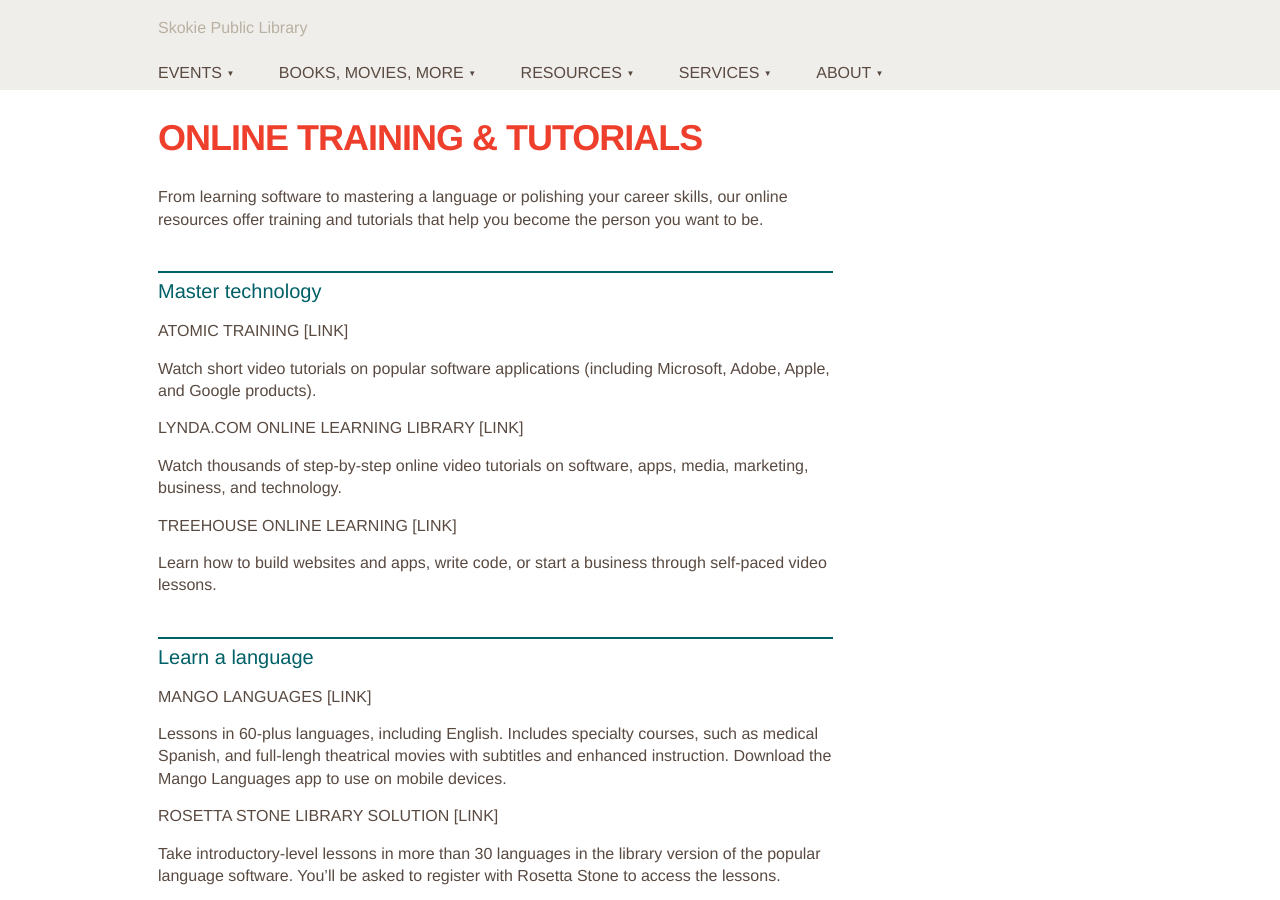
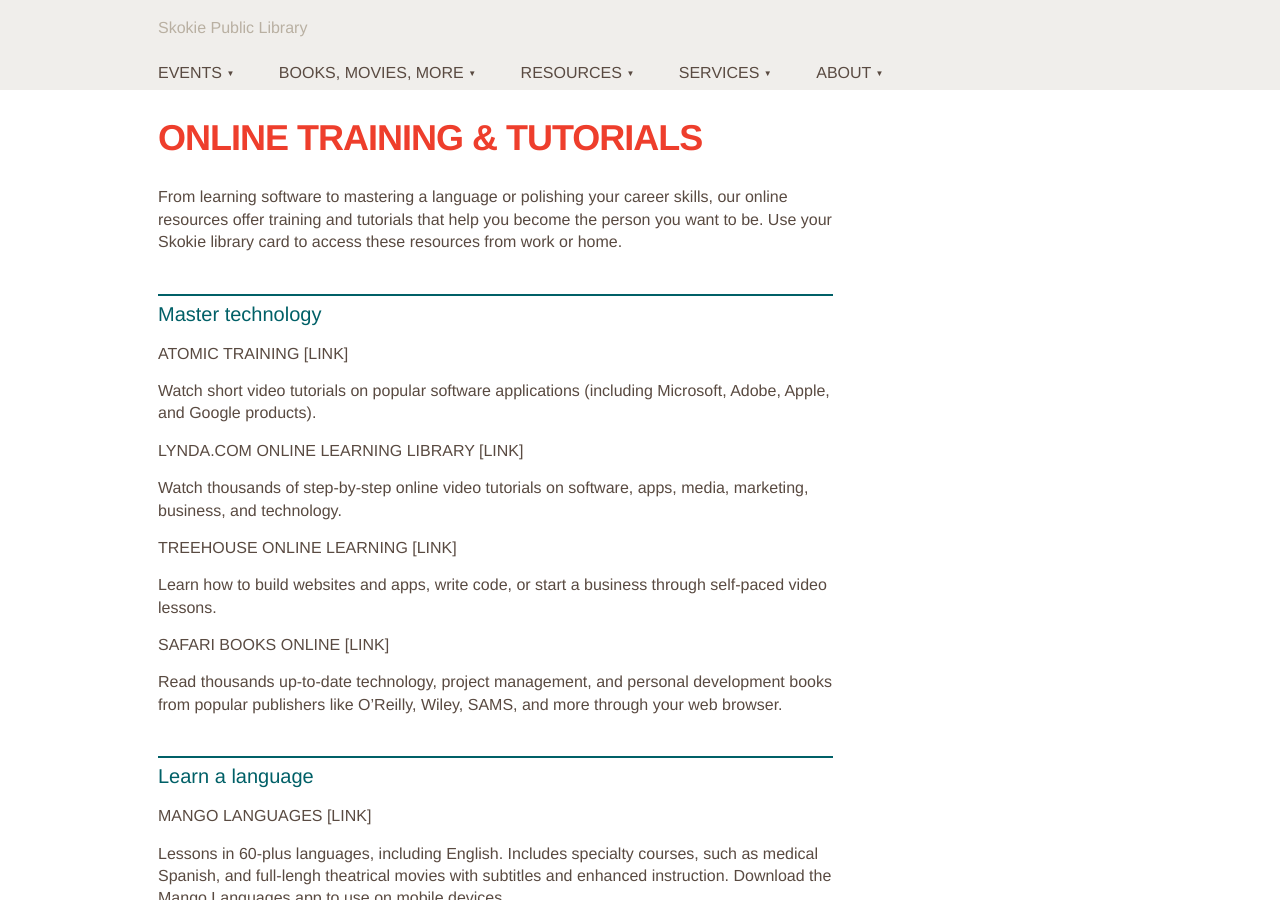
Before and after one commit to skokielibrary/spl-content, a Jekyll site: the page built from _content/bruce/resources--online-training-tutorials.markdown, in a window 1280 px wide and 900 px high. Built offline with Jekyll 4.4.1, drawn with Linux system fonts in a browser that asks for light colours.

Commit message:
Updated resources--online-training-tutorials.markdown

```diff
--- a/_content/bruce/resources--online-training-tutorials.markdown
+++ b/_content/bruce/resources--online-training-tutorials.markdown
@@ -4,7 +4,7 @@ title: "Online training & tutorials"
 published: true
 ---
 
-From learning software to mastering a language or polishing your career skills, our online resources offer training and tutorials that help you become the person you want to be.
+From learning software to mastering a language or polishing your career skills, our online resources offer training and tutorials that help you become the person you want to be. Use your Skokie library card to access these resources from work or home.
 
 ##Master technology
 
@@ -16,6 +16,9 @@ Watch thousands of step-by-step online video tutorials on software, apps, media,
 
 ###Treehouse Online Learning [link]
 Learn how to build websites and apps, write code, or start a business through self-paced video lessons.
+
+###Safari Books Online [link]
+Read thousands up-to-date technology, project management, and personal development books from popular publishers like O'Reilly, Wiley, SAMS, and more through your web browser.
 
 ##Learn a language
 
```
